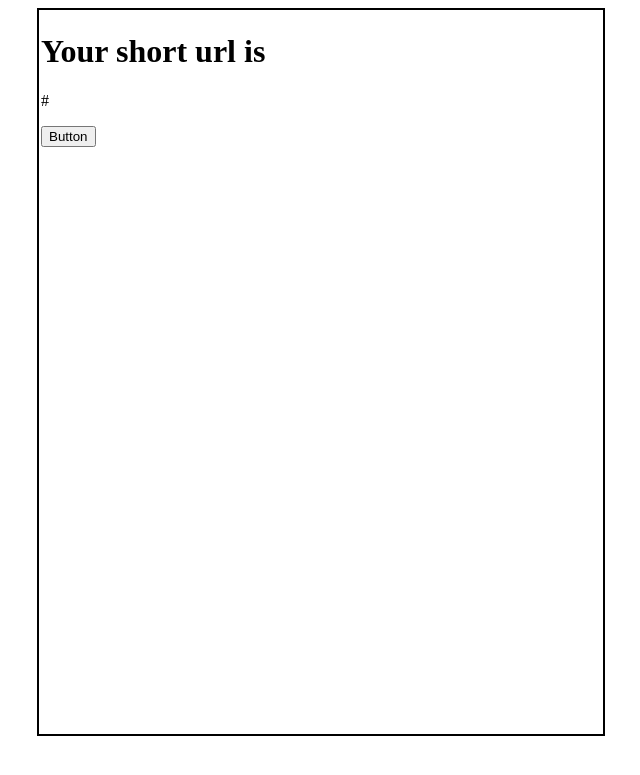
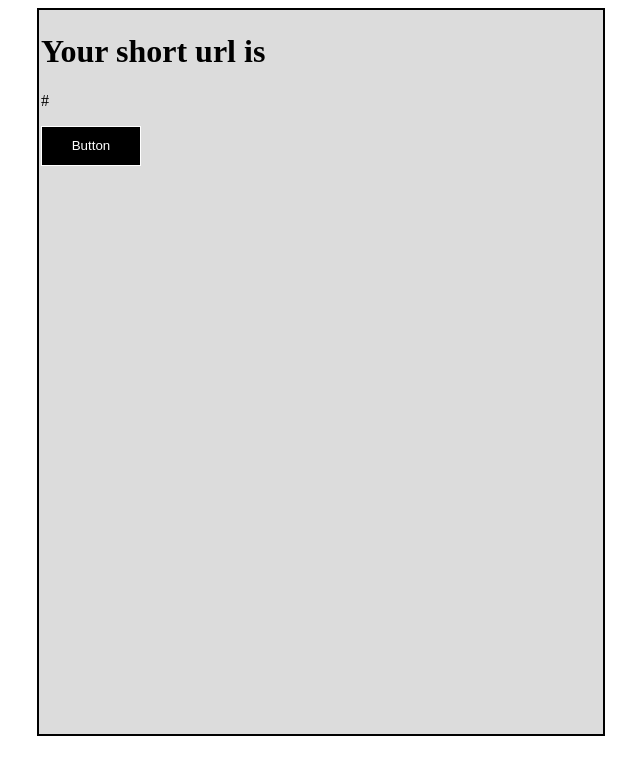
Before and after one commit to Evan28-png/url_shortener, a Flask app: template templates/url.html in a window 1280 px wide. Shown: the top 775 px of the page, without its empty margins (319-959 px from the left). Run offline with Flask 2, Linux system fonts and the light colour scheme; the template is opened without the code that fills it: most values are stand-ins (such as "Sample title", 1, 10 or a date in 2020).

Commit message:
css styling

```diff
--- a/templates/base.html
+++ b/templates/base.html
@@ -7,10 +7,25 @@
 	margin: auto;
 	border: 2px solid;
 	padding: 2px;
-	background-color: ;
+	background-color: #DCDCDC;
 
 }
+.foo {
+	margin: 7px;
+}
+button {
+		border: 1px solid;
+		background-color: black;
+		color: white;
+		width: 100px;
+		height: 40px;
 
+	}
+button:hover {
+	background-color: white;
+	border: 1px solid black;
+	color: black;
+}
 </style>
 <title>
 	{%block title%}{%endblock%}
```
